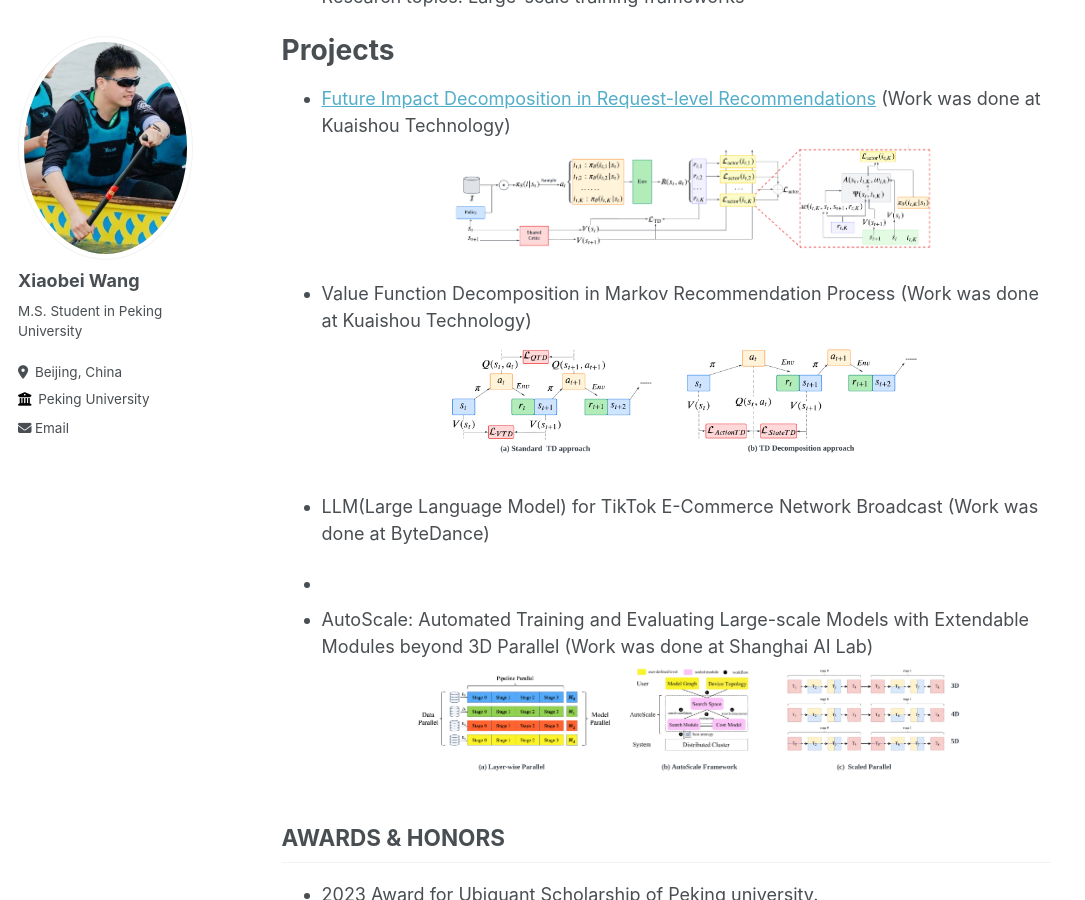
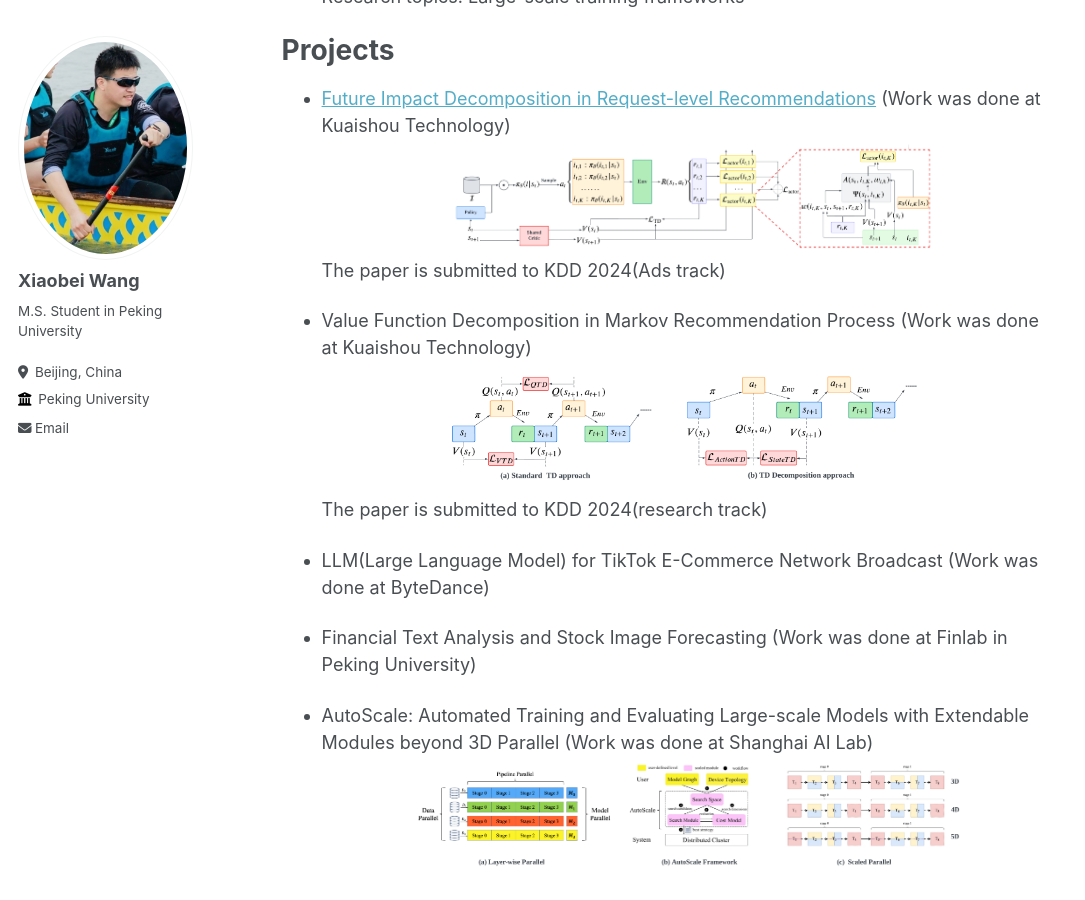
Before and after one commit to wangxiaobei822/wangxiaobei822.github.io, a Jekyll site: the page built from _pages/about.md, in a window 1280 px wide and 900 px high, scrolled down 1238 px. Shown: the whole window, without its empty margins (0-1085 px from the left). Built offline with Jekyll 4.4.1, drawn with Linux system fonts in a browser that asks for light colours.

Commit message:
Update about.md

```diff
--- a/_pages/about.md
+++ b/_pages/about.md
@@ -53,15 +53,23 @@ Projects
 ======
 - [Future Impact Decomposition in Request-level Recommendations](https://arxiv.org/abs/2401.16108) (Work was done at Kuaishou Technology)<br>
   ![](../images/item.png)
+  The paper is submitted to KDD 2024(Ads track)
+
 
 
 
 - Value Function Decomposition in Markov Recommendation Process (Work was done at Kuaishou Technology)<br>
   ![](../images/TD.png)
+  The paper is submitted to KDD 2024(research track)
+
 
 - LLM(Large Language Model) for TikTok E-Commerce Network Broadcast (Work was done at ByteDance)<br>
 
--
+
+
+- Financial Text Analysis and Stock Image Forecasting (Work was done at Finlab in Peking University)<br>
+
+
 
 - AutoScale: Automated Training and Evaluating Large-scale Models with Extendable Modules beyond 3D Parallel (Work was done at Shanghai AI Lab)<br>
 ![](../images/AutoScale.png)
```
